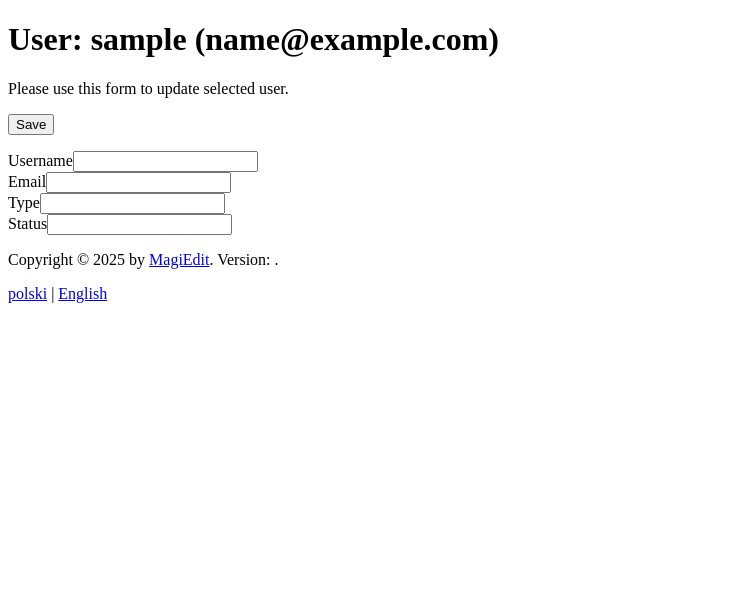
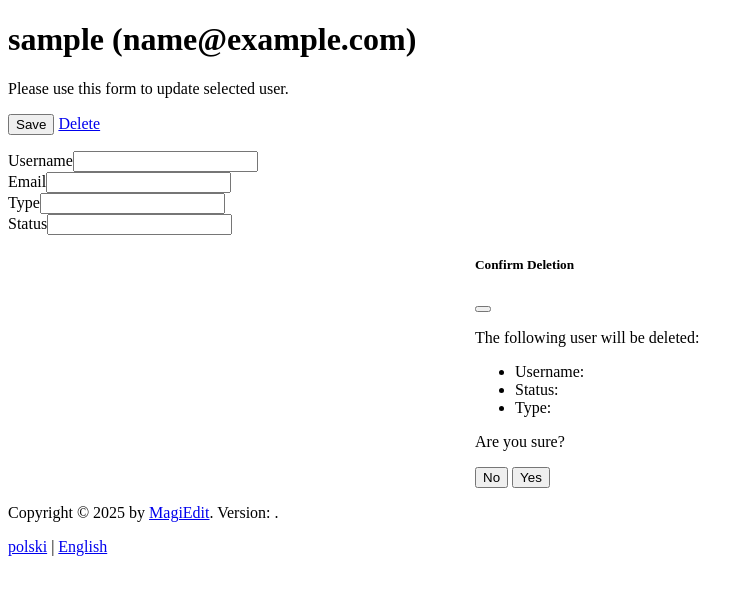
Before and after one commit to niner-games/magiedit, a Yii app: template frontend/views/user/update.php in a window 1280 px wide. Shown: the part 26-621 px from the top of the page, without its empty margins (0-754 px from the left). Run offline with PHP 8.4 and a stand-in for Yii, Linux system fonts and the light colour scheme; the template is opened without the code that fills it: most values are stand-ins (such as "Sample title", 1, 10 or a date in 2020); form fields are guessed from the names that the template uses; data that the repository does not hold is empty; some libraries are stand-ins or nearby versions.

Commit message:
And Boostrap 5 delete confirmation dialog to other views. See #25

```diff
--- /dev/null
+++ b/frontend/views/user/_dialog.php
@@ -0,0 +1,85 @@
+<?php
+
+/** @var yii\web\View $this */
+
+$this->registerJs("
+    let deleteUrl = '';
+    const csrfParam = '".Yii::$app->request->csrfParam."';
+    const csrfToken = '".Yii::$app->request->getCsrfToken()."';
+
+    $(document).on('click', '.delete-user-btn', function (e) {
+        e.preventDefault();
+        const btn = $(this);
+        deleteUrl = $(this).attr('href');
+
+        $('#delete-user-type').text(btn.data('modal-type'));
+        $('#delete-user-status').text(btn.data('modal-status'));
+        $('#delete-user-username').text(btn.data('modal-username'));
+
+        const modal = new bootstrap.Modal(document.getElementById('confirmDeleteModal'));
+
+        modal.show();
+    });
+
+    $('#confirmDeleteBtn').on('click', function () {
+        if (deleteUrl) {
+            const form = $('<form>', {
+                method: 'POST',
+                action: deleteUrl
+            });
+
+            const csrfInput = $('<input>', {
+                type: 'hidden',
+                name: csrfParam,
+                value: csrfToken
+            });
+
+            form.append(csrfInput).appendTo('body');
+            form.submit();
+
+            form.on('submit', function () {
+                $(this).remove();
+            });
+        }
+    });
+");
+
+$this->registerCss("
+    @media (max-width: 575.98px) {
+        .modal-dialog.modal-sm {
+            max-width: 200px;
+            margin: auto;
+        }
+    }
+
+    .modal-dialog.modal-sm {
+        max-width: 330px;
+        margin: auto;
+    }
+");
+
+?>
+
+<div class="modal fade" id="confirmDeleteModal" tabindex="-1" aria-labelledby="confirmDeleteLabel" aria-hidden="true">
+    <div class="modal-dialog modal-dialog-centered modal-sm">
+        <div class="modal-content">
+            <div class="modal-header">
+                <h5 class="modal-title" id="confirmDeleteLabel">Confirm Deletion</h5>
+                <button type="button" class="btn-close" data-bs-dismiss="modal" aria-label="Close"></button>
+            </div>
+            <div class="modal-body">
+                <p><?= Yii::t('frontend-views', 'The following user will be deleted:'); ?></p>
+                <ul id="delete-user-details" style="">
+                    <li><?= Yii::t('common-models', 'Username'); ?>: <strong><span id="delete-user-username"></span></strong></li>
+                    <li><?= Yii::t('common-models', 'Status'); ?>: <strong><span id="delete-user-status"></span></strong></li>
+                    <li><?= Yii::t('common-models', 'Type'); ?>: <strong><span id="delete-user-type"></span></strong></li>
+                </ul>
+                <p><?= Yii::t('frontend-views', 'Are you sure?'); ?></p>
+            </div>
+            <div class="modal-footer">
+                <button type="button" class="btn btn-secondary" data-bs-dismiss="modal"><?= Yii::t('frontend-views', 'No'); ?></button>
+                <button type="button" class="btn btn-danger" id="confirmDeleteBtn"><?= Yii::t('frontend-views', 'Yes'); ?></button>
+            </div>
+        </div>
+    </div>
+</div>
--- a/frontend/views/user/_form.php
+++ b/frontend/views/user/_form.php
@@ -13,7 +13,22 @@ use yii\widgets\ActiveForm;
 
     <?php $form = ActiveForm::begin(); ?>
 
-    <p><?= Html::submitButton(Yii::t('frontend-views', 'Save'), ['class' => 'btn btn-success']) ?></p>
+    <p>
+
+        <?= Html::submitButton(Yii::t('frontend-views', 'Save'), ['class' => 'btn btn-success']) ?>
+
+        <?php if (!empty($showDeleteButton)) : ?>
+            <?= Html::a(Yii::t('frontend-views', 'Delete'), ['delete', 'id' => $model->id], [
+                'class' => 'btn btn-danger delete-user-btn',
+                'data' => [
+                    'modal-username' => Html::encode($model->username),
+                    'modal-type' => Html::encode($model->getAttributeDesc('type')),
+                    'modal-status' => Html::encode($model->getAttributeDesc('status'))
+                ],
+            ]) ?>
+        <?php endif; ?>
+
+    </p>
 
     <?= $form->field($model, 'username')->textInput() ?>
 
--- a/frontend/views/user/create.php
+++ b/frontend/views/user/create.php
@@ -21,6 +21,7 @@ $this->params['breadcrumbs'][] = $this->title;
 
         <?= $this->render('_form', [
             'model' => $model,
+            'showDeleteButton' => true
         ]) ?>
 
     </div>
--- a/frontend/views/user/index.php
+++ b/frontend/views/user/index.php
@@ -165,6 +165,4 @@ $this->registerJs("
 
 </div>
 
-<?= $this->render('_dialog', [
-
-]) ?>
+<?= $this->render('_dialog', []) ?>
--- a/frontend/views/user/update.php
+++ b/frontend/views/user/update.php
@@ -13,12 +13,15 @@ $this->params['breadcrumbs'][] = $this->title;
 
 <div class="user-update">
 
-    <h1><?= Yii::t('frontend-views', 'User'); ?>: <strong><?= Html::encode($model->username) ?></strong> (<?= Html::encode($model->email) ?>)</h1>
+    <h1><strong><?= Html::encode($model->username) ?></strong> (<?= Html::encode($model->email) ?>)</h1>
 
     <p><?= Yii::t('frontend-views', 'Please use this form to update selected user.') ?></p>
 
     <?= $this->render('_form', [
         'model' => $model,
+        'showDeleteButton' => true
     ]) ?>
 
+    <?= $this->render('_dialog', []) ?>
+
 </div>
--- a/translations/pl/frontend-controllers.php
+++ b/translations/pl/frontend-controllers.php
@@ -23,10 +23,10 @@ return [
     'Unfortunately, we can’t reset the password for this email address.' => 'Niestety nie możemy zresetować hasła dla Twojego adresu e-mail.',
     'Unfortunately, we can’t verify your account with the token provided. If the link has expired, try requesting a new one.' => 'Niestety nie możemy zweryfikować Twojego konta za pomocą podanego tokena. Jeśli odnośnik stracił ważność, spróbuj wygenerować nowy.',
     'Welcome aboard! We’ve sent a verification email to your inbox. If you don’t see it, be sure to check your spam or junk folder — just in case.' => 'Witamy na pokładzie! Wysłaliśmy e-mail weryfikacyjny na Twoją skrzynkę. Jeśli go nie widzisz, sprawdź folder spam lub inne zakładki — na wszelki wypadek.',
-    'You cannot delete currently logged-in user.' => 'Nie można usunąć aktualnie zalogowanego użytkownika.',
+    'You cannot delete currently logged-in user.' => 'Nie możesz usunąć aktualnie zalogowanego użytkownika.',
     'Your email address has been confirmed!' => 'Twój adres e-mail został potwierdzony!',
     'Your password has been changed successfully.' => 'Twoje hasło zostało pomyślnie zmienione.',
     'You’ve successfully logged out. For added security, consider closing all browser windows.' => 'Wylogowano pomyślnie. Dla większego bezpieczeństwa warto zamknąć wszystkie okna przeglądarki.',
     'Only administrators can delete users.' => 'Tylko administratorzy mogą usuwać użytkowników.',
-    'You cannot delete last administrator.' => 'Nie można usunąć ostatniego administratora.',
+    'You cannot delete last administrator.' => 'Nie możesz usunąć ostatniego administratora.',
 ];
```
Also changed, not shown: frontend/views/user/view.php (+12 -3 lines).
